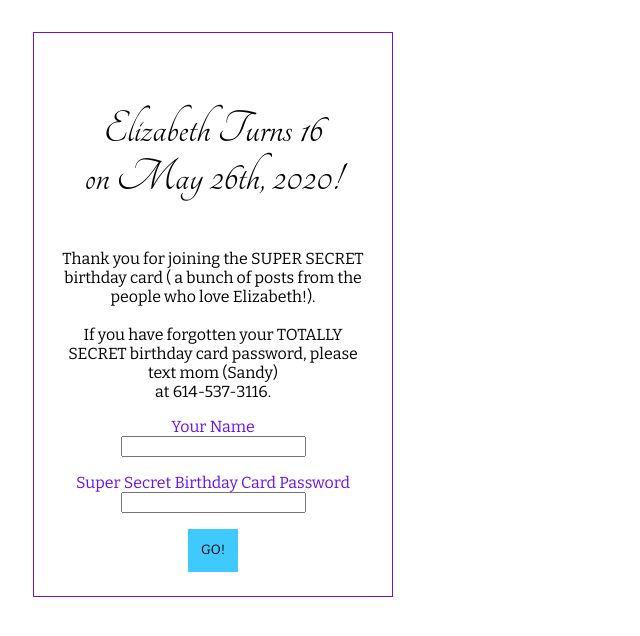
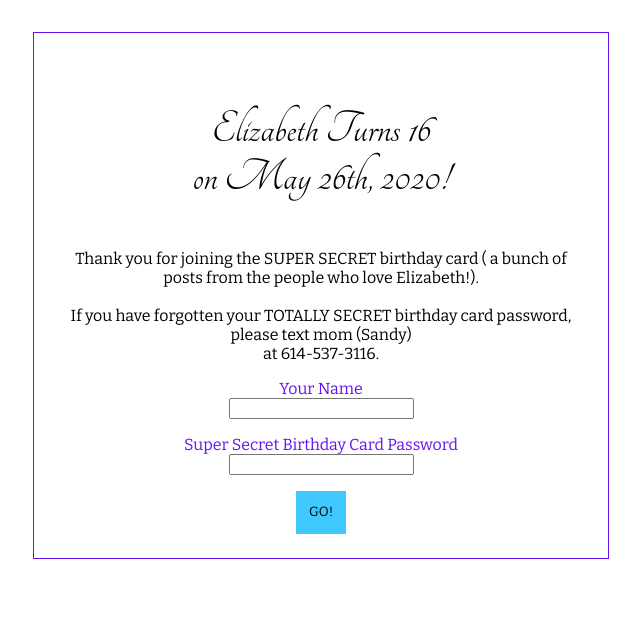
Before and after one commit to CheeseInTheDark/posts-page, a React (Create React App) app: page / in a window 1280 px wide. Shown: the top 636 px of the page, without its empty margins (319-959 px from the left). Built offline with nearby package versions, Linux system fonts and the light colour scheme.

Commit message:
changed vh to vw

```diff
--- a/src/App.css
+++ b/src/App.css
@@ -28,11 +28,10 @@
   color: #61dafb;
 }
 
-
 #loginBox {
   font-family: 'Bitter', sans-serif;
   font-size: 1.5rem;
-  width: 45vh;
+  width: 45vw;
   margin-top: 2rem;
   padding: 1.5rem;
   border: 1px solid #6610f2;
```
